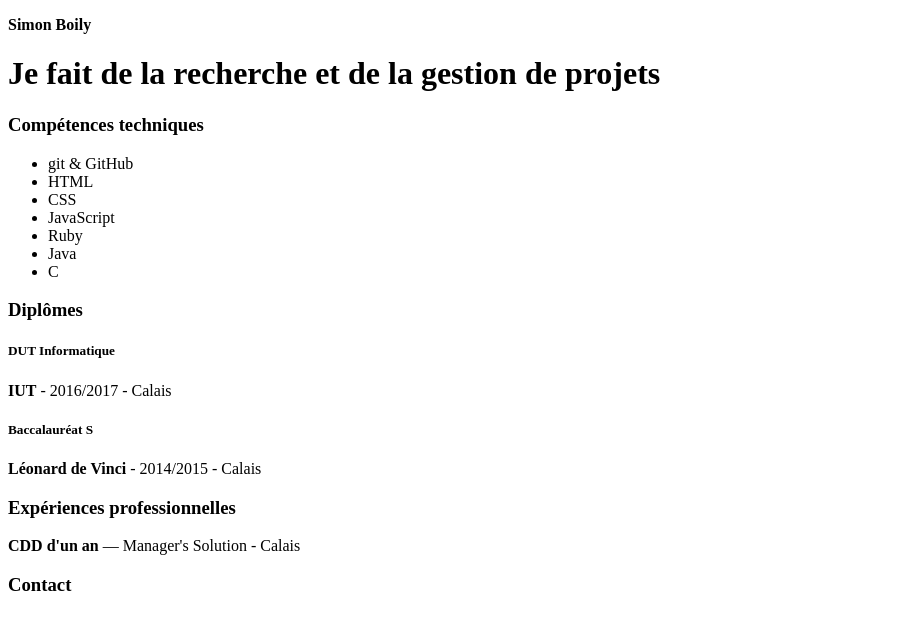
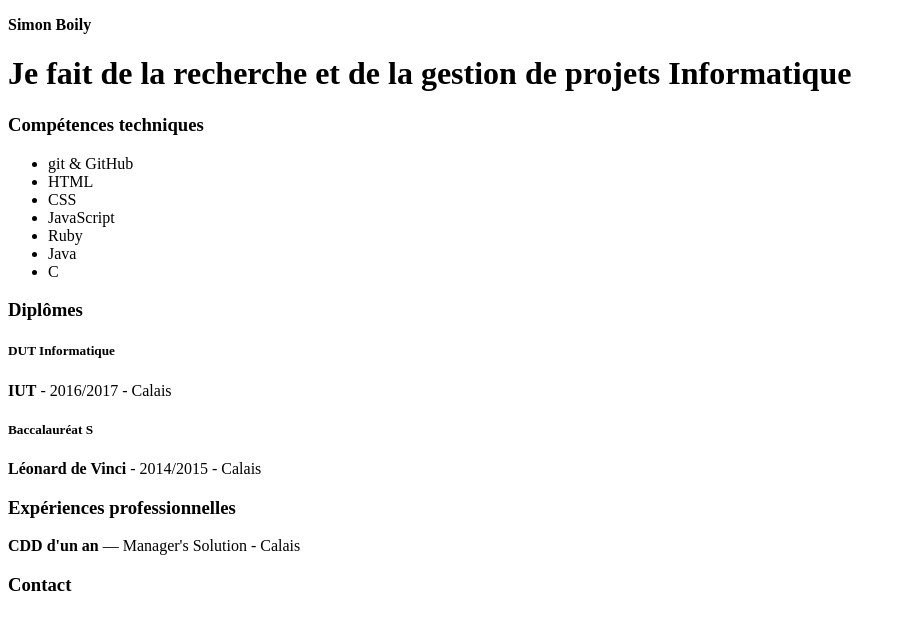
Before and after one commit to Simon997/AJAX, a plain HTML site: page index.html in a window 1280 px wide. Shown: the whole page, without its empty margins (0-906 px from the left). Drawn offline with Linux system fonts and the light colour scheme.

Commit message:
add content

```diff
--- a/index.html
+++ b/index.html
@@ -9,7 +9,7 @@
 <body>
 
   <p><strong>Simon Boily</strong>  </p>
-  <h1 id="je-fait-de-la-recherche-et-de-la-gestion-de-projets">Je fait de la recherche et de la gestion de projets</h1>
+  <h1 id="je-fait-de-la-recherche-et-de-la-gestion-de-projets">Je fait de la recherche et de la gestion de projets Informatique</h1>
   <h3 id="comp-tences-techniques">Compétences techniques</h3>
   <ul>
   <li>git &amp; GitHub</li>
```
